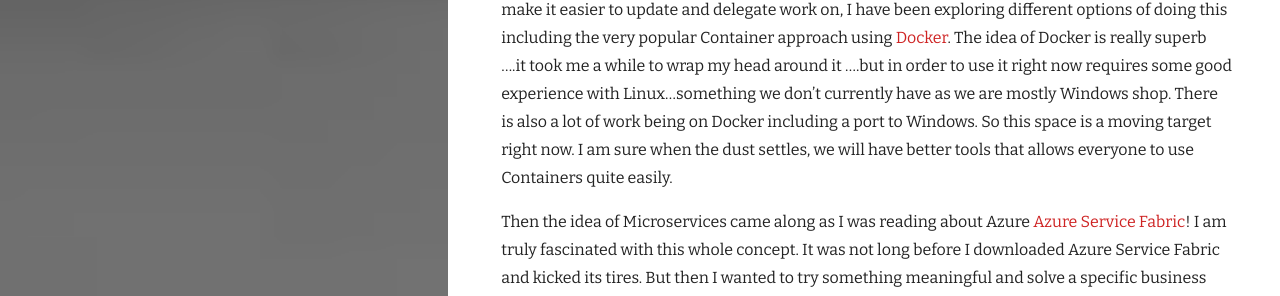
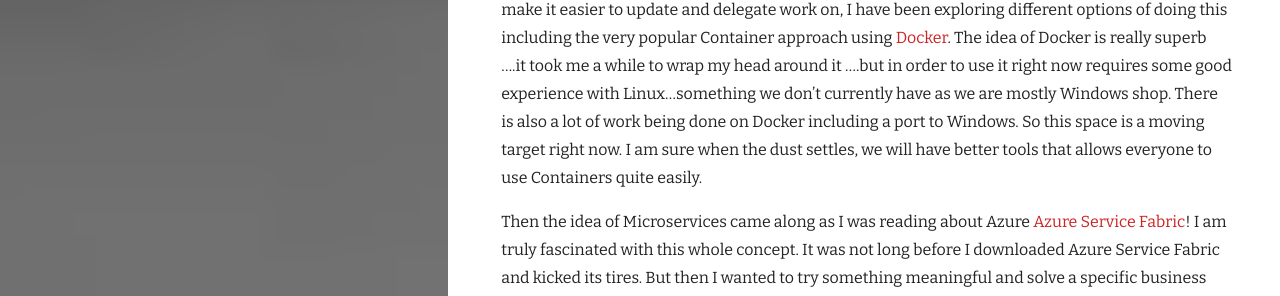
Before and after one commit to khaledhikmat/khaledhikmat.github.io, a Jekyll site: the page built from _posts/2016-02-04-azure-service-fabric.markdown, in a window 1280 px wide. Shown: the part 122-418 px from the top of the page. Built offline with Jekyll 4.4.1, drawn with Linux system fonts in a browser that asks for light colours; nearby versions of some CDN libraries; some of the changed text lies outside the part shown.

Commit message:
Modified the aggregators post

```diff
--- a/_posts/2016-02-04-azure-service-fabric.markdown
+++ b/_posts/2016-02-04-azure-service-fabric.markdown
@@ -8,7 +8,7 @@
 featured_image: /images/cover.jpg
 ---
 
-As we have identified a need to decompose our monolithic legacy application into little modules to make it easier to update and delegate work on, I have been exploring different options of doing this including the very popular Container approach using [Docker](https://www.docker.com/). The idea of Docker is really superb ....it took me a while to wrap my head around it ....but in order to use it right now requires some good experience with Linux...something we don't currently have as we are mostly Windows shop. There is also a lot of work being on Docker including a port to Windows. So this space is a moving target right now. I am sure when the dust settles, we will have better tools that allows everyone to use Containers quite easily.
+As we have identified a need to decompose our monolithic legacy application into little modules to make it easier to update and delegate work on, I have been exploring different options of doing this including the very popular Container approach using [Docker](https://www.docker.com/). The idea of Docker is really superb ....it took me a while to wrap my head around it ....but in order to use it right now requires some good experience with Linux...something we don't currently have as we are mostly Windows shop. There is also a lot of work being done on Docker including a port to Windows. So this space is a moving target right now. I am sure when the dust settles, we will have better tools that allows everyone to use Containers quite easily.
 
 Then the idea of Microservices came along as I was reading about Azure [Azure Service Fabric](https://azure.microsoft.com/en-us/services/service-fabric/)! I am truly fascinated with this whole concept. It was not long before I downloaded Azure Service Fabric and kicked its tires. But then I wanted to try something meaningful and solve a specific business problem for us.
 
```
Also changed, not shown: other parts of _posts/2016-02-04-azure-service-fabric.markdown (+26 -2 lines), 1 other file.
